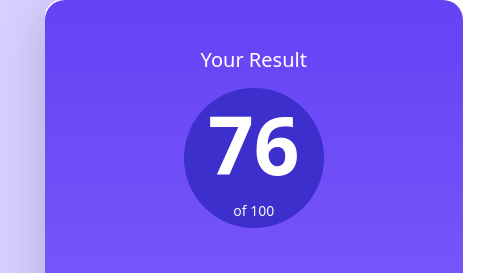
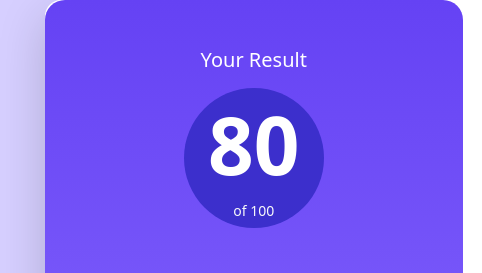
Before and after one commit to Official-BigT/Result_Component, a plain HTML site: page index.html in a window 1280 px wide. Shown: the top 273 px of the page, 177-659 px from the left. Drawn offline with nearby package versions, Linux system fonts and the light colour scheme.

Commit message:
New score

```diff
--- a/index.html
+++ b/index.html
@@ -20,7 +20,7 @@
             <div class="col-md-6 pt-5 result-card">
                 <h5 class="mb-3">Your Result</h5>
                 <div class="score-circle">
-                    <h1 class="display-1 fw-bold">76</h1>
+                    <h1 class="display-1 fw-bold">80</h1>
                     <small class="text-light fw-light">of 100</small>
                 </div>
                 <h4 class="display-6 mt-5">Great</h4>
```
